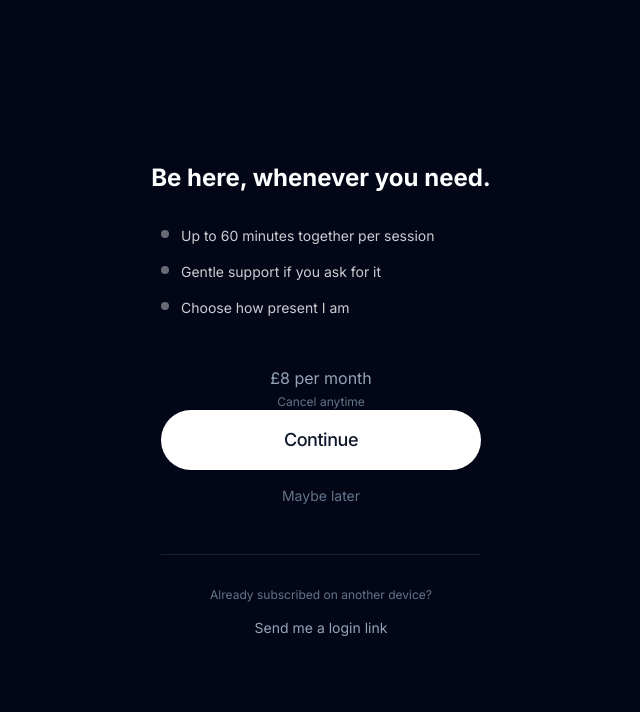
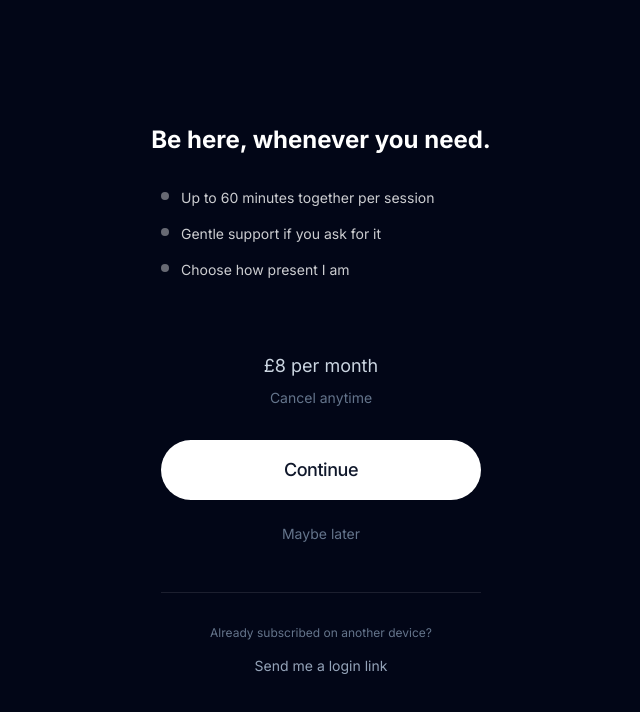
Before and after one commit to dkennedy1984/still-here, a Next.js app in the folder apps/web/: page /upgrade in a window 1280 px wide. Shown: the top 712 px of the page, without its empty margins (319-959 px from the left). Built offline with nearby package versions, Linux system fonts and the light colour scheme; no server answers.

Commit message:
fix: non-fixed home controls, upgrade page spacing

```diff
--- a/apps/web/src/app/page.tsx
+++ b/apps/web/src/app/page.tsx
@@ -62,7 +62,7 @@ function HomePageContent() {
   }
 
   return (
-    <main className="relative min-h-screen bg-slate-950 px-6">
+    <main className="min-h-screen flex flex-col bg-slate-950 px-6">
       {upgraded && (
         <div className="absolute top-8 left-0 right-0 text-center text-sm text-green-400/80 animate-fade-in z-10">
           You're all set. I'm here whenever you need.
@@ -88,19 +88,21 @@ function HomePageContent() {
         {/* Subtext */}
         <p className="mt-4 text-slate-400 text-sm">I&apos;ll just sit with you.</p>
 
-        {/* Bottom controls - clean single row */}
-        <div className="fixed bottom-8 left-0 right-0 flex justify-center items-center gap-6 px-8">
+
+      </div>
+
+      {/* Bottom controls - part of page flow, not fixed overlay */}
+      <div className="mt-auto pb-8 pt-4 flex justify-between items-center w-full px-8">
         <button
           onClick={() => setShowSheet(true)}
           className="text-xs text-slate-500 hover:text-slate-300 transition-colors"
         >
           {presenceStyle === 'silent' ? 'Quiet' : presenceStyle === 'check-ins' ? 'Check-ins' : 'Chatty'} ▾
         </button>
-          <span className="text-slate-700">·</span>
         <div className="flex items-center gap-1.5">
           <button
             onClick={() => setVoice('her')}
-              className={`text-xs px-2 py-0.5 rounded-full transition-all duration-300 ${
+            className={`text-xs px-2.5 py-1 rounded-full transition-all duration-300 ${
               voice === 'her' ? 'bg-white/10 text-white' : 'text-slate-600 hover:text-slate-400'
             }`}
           >
@@ -108,15 +110,13 @@ function HomePageContent() {
           </button>
           <button
             onClick={() => setVoice('him')}
-              className={`text-xs px-2 py-0.5 rounded-full transition-all duration-300 ${
+            className={`text-xs px-2.5 py-1 rounded-full transition-all duration-300 ${
               voice === 'him' ? 'bg-white/10 text-white' : 'text-slate-600 hover:text-slate-400'
             }`}
           >
             Him
           </button>
         </div>
-        </div>
-
       </div>
 
       {/* Content sections - below the fold */}
--- a/apps/web/src/app/upgrade/page.tsx
+++ b/apps/web/src/app/upgrade/page.tsx
@@ -86,8 +86,10 @@ export default function UpgradePage() {
         ))}
       </ul>
 
-      <p className="text-base text-slate-400 mt-4">£8 per month</p>
-      <p className="text-xs text-slate-500 mt-1">Cancel anytime</p>
+      <div className="text-center mt-10 mb-8">
+        <p className="text-lg text-slate-300">£8 per month</p>
+        <p className="text-sm text-slate-500 mt-2">Cancel anytime</p>
+      </div>
 
       {linkError && (
         <p className="text-sm text-red-400 mb-4">
@@ -115,7 +117,7 @@ export default function UpgradePage() {
 
       <button
         onClick={() => router.push("/")}
-        className="mt-4 text-sm text-slate-500 hover:text-slate-300 transition-colors"
+        className="mt-6 text-sm text-slate-500 hover:text-slate-300 transition-colors"
       >
         Maybe later
       </button>
```
Lines whose indentation alone changed are shown as unchanged.
